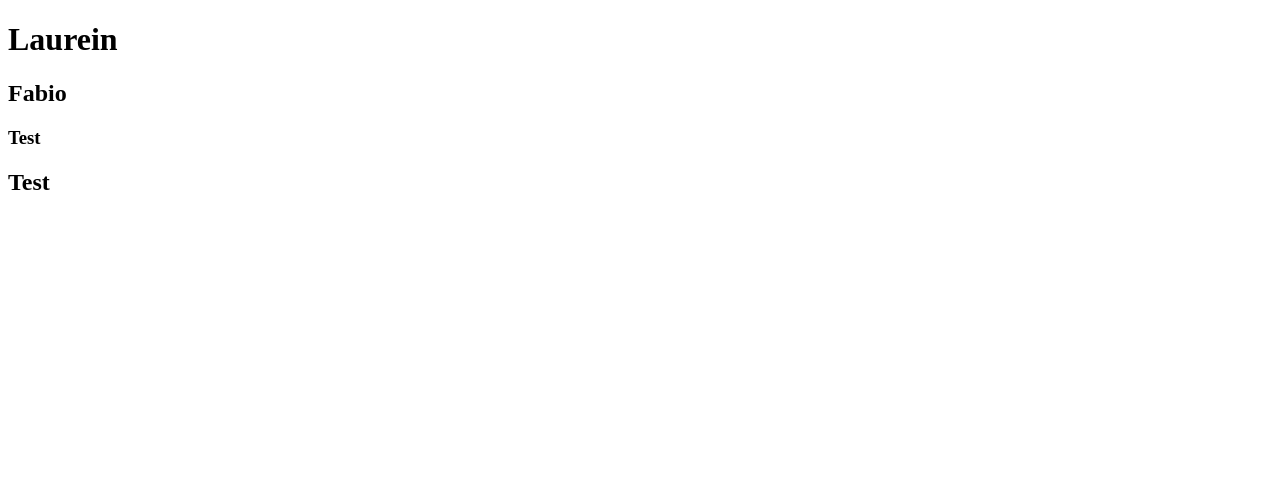
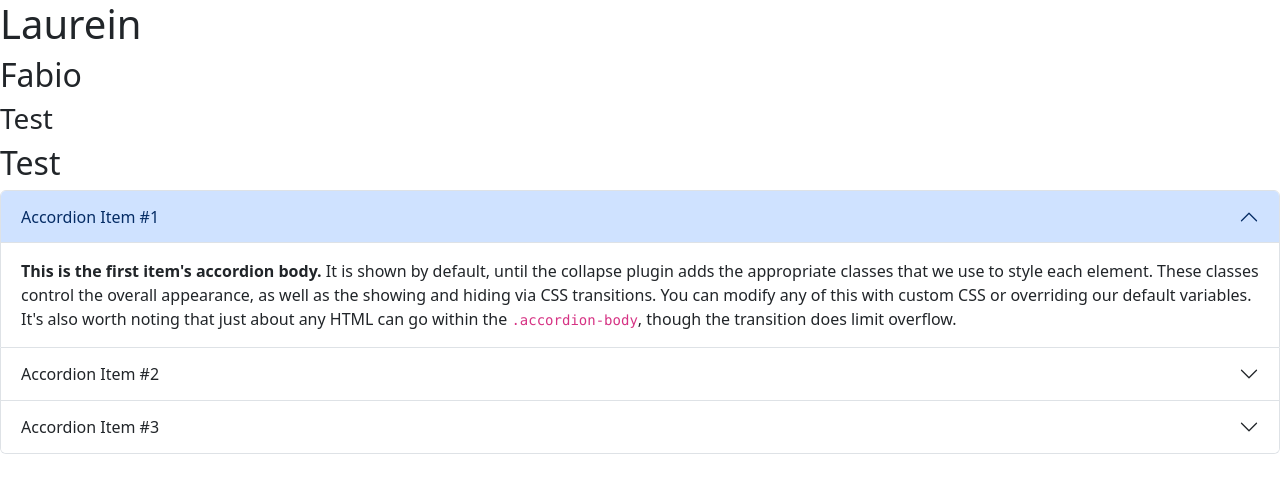
Before and after one commit to LaureinD/branchoefening, a plain HTML site: page index.html in a window 1280 px wide. Drawn offline with nearby package versions, Linux system fonts and the light colour scheme.

Commit message:
accordion

```diff
--- a/index.html
+++ b/index.html
@@ -6,6 +6,8 @@
           content="width=device-width, user-scalable=no, initial-scale=1.0, maximum-scale=1.0, minimum-scale=1.0">
     <meta http-equiv="X-UA-Compatible" content="ie=edge">
     <title>Branching</title>
+	<link href="https://cdn.jsdelivr.net/npm/bootstrap@5.3.3/dist/css/bootstrap.min.css" rel="stylesheet">
+	<link href="https://cdn.jsdelivr.net/npm/bootstrap-icons/font/bootstrap-icons.css" rel="stylesheet">
 </head>
 <body>
     <h1>Laurein</h1>
@@ -18,5 +20,44 @@
 
     <!--Gallery-->
 
+    <div class="accordion" id="accordionExample">
+	    <div class="accordion-item">
+		    <h2 class="accordion-header">
+			    <button class="accordion-button" type="button" data-bs-toggle="collapse" data-bs-target="#collapseOne" aria-expanded="true" aria-controls="collapseOne">
+				    Accordion Item #1
+			    </button>
+		    </h2>
+		    <div id="collapseOne" class="accordion-collapse collapse show" data-bs-parent="#accordionExample">
+			    <div class="accordion-body">
+				    <strong>This is the first item's accordion body.</strong> It is shown by default, until the collapse plugin adds the appropriate classes that we use to style each element. These classes control the overall appearance, as well as the showing and hiding via CSS transitions. You can modify any of this with custom CSS or overriding our default variables. It's also worth noting that just about any HTML can go within the <code>.accordion-body</code>, though the transition does limit overflow.
+			    </div>
+		    </div>
+	    </div>
+	    <div class="accordion-item">
+		    <h2 class="accordion-header">
+			    <button class="accordion-button collapsed" type="button" data-bs-toggle="collapse" data-bs-target="#collapseTwo" aria-expanded="false" aria-controls="collapseTwo">
+				    Accordion Item #2
+			    </button>
+		    </h2>
+		    <div id="collapseTwo" class="accordion-collapse collapse" data-bs-parent="#accordionExample">
+			    <div class="accordion-body">
+				    <strong>This is the second item's accordion body.</strong> It is hidden by default, until the collapse plugin adds the appropriate classes that we use to style each element. These classes control the overall appearance, as well as the showing and hiding via CSS transitions. You can modify any of this with custom CSS or overriding our default variables. It's also worth noting that just about any HTML can go within the <code>.accordion-body</code>, though the transition does limit overflow.
+			    </div>
+		    </div>
+	    </div>
+	    <div class="accordion-item">
+		    <h2 class="accordion-header">
+			    <button class="accordion-button collapsed" type="button" data-bs-toggle="collapse" data-bs-target="#collapseThree" aria-expanded="false" aria-controls="collapseThree">
+				    Accordion Item #3
+			    </button>
+		    </h2>
+		    <div id="collapseThree" class="accordion-collapse collapse" data-bs-parent="#accordionExample">
+			    <div class="accordion-body">
+				    <strong>This is the third item's accordion body.</strong> It is hidden by default, until the collapse plugin adds the appropriate classes that we use to style each element. These classes control the overall appearance, as well as the showing and hiding via CSS transitions. You can modify any of this with custom CSS or overriding our default variables. It's also worth noting that just about any HTML can go within the <code>.accordion-body</code>, though the transition does limit overflow.
+			    </div>
+		    </div>
+	    </div>
+    </div>
+
 </body>
 </html>
```
